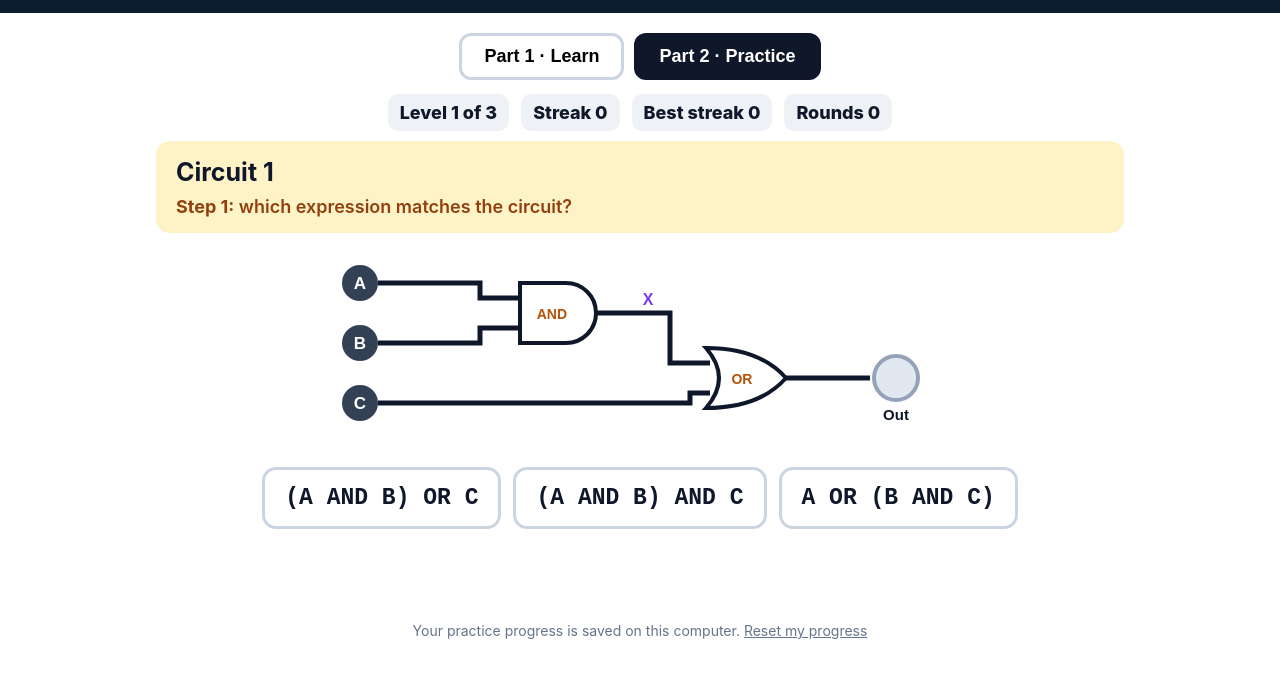
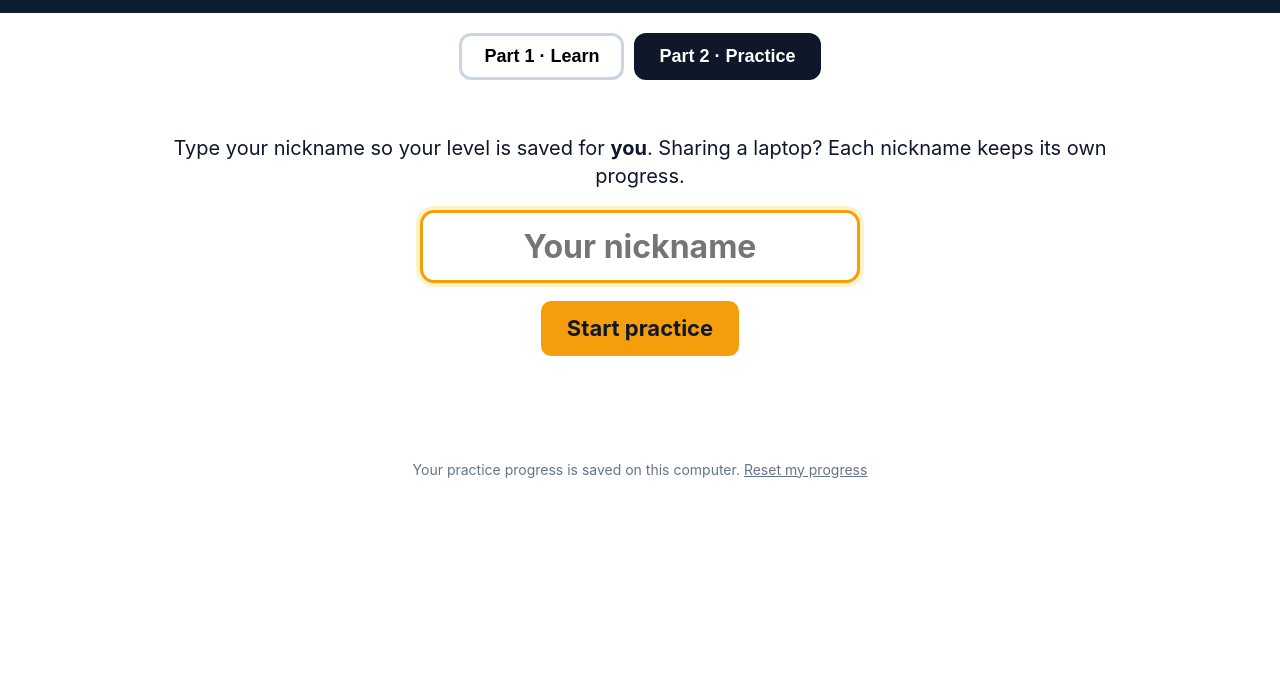
Before and after one commit to GeloGS01/logic-escape, a plain HTML site: page circuitreader/index.html in a window 1280 px wide. Both pictures are taken after a click on the button "Part 2 · Practice". Shown: the part 186-859 px from the top of the page. After the commit the page ends 800 px from the top, so only its background shows below. Drawn offline with Linux system fonts and the light colour scheme.

Commit message:
Circuit Reader + Adder Lab: per-nickname progress (shared laptops), welcome back on continue
Co-Authored-By: Claude Opus 5.5 <noreply@anthropic.com>

```diff
--- a/circuitreader/index.html
+++ b/circuitreader/index.html
@@ -113,12 +113,20 @@
   </section>
 
   <section id="practiceView" class="hidden">
+    <div id="nickBox" class="start">
+      <p style="font-size:20px">Type your nickname so your level is saved for <b>you</b>. Sharing a laptop? Each nickname keeps its own progress.</p>
+      <p><input id="nick" maxlength="16" placeholder="Your nickname" autocomplete="off"></p>
+      <p><button id="goBtn" class="btn amber" style="font-size:22px">Start practice</button></p>
+      <p id="nickMsg" style="color:var(--red);font-weight:700;min-height:24px"></p>
+    </div>
+    <div id="playArea" class="hidden">
     <div class="stats" id="stats"></div>
     <div class="panel"><h2 id="pTitle"></h2><div class="how" id="pHow"></div></div>
     <div class="diagram" id="pDiagram"></div>
     <div id="pStep"></div>
     <div class="feedback" id="feedback"></div>
     <div class="actions"><button id="checkBtn" class="btn hidden">✅ Check my table</button><button id="newBtn" class="btn amber hidden">Next circuit →</button></div>
+    </div>
   </section>
   <footer>Your practice progress is saved on this computer. <a href="#" id="resetLink">Reset my progress</a></footer>
 </main>
@@ -256,9 +264,10 @@
   $("nextBtn").onclick = function () { if (step < STEPS.length - 1) { step++; showStep(); } else tab("practice"); };
 
   // ---------- Part 2: Practice (random, repeatable) ----------
-  var KEY = "circuitReader.v1", P = { level: 1, streak: 0, best: 0, points: 0, rounds: 0, mastered: false };
-  try { var saved = JSON.parse(localStorage.getItem(KEY) || "null"); if (saved) P = saved; } catch (e) {}
-  function save() { try { localStorage.setItem(KEY, JSON.stringify(P)); } catch (e) {} }
+  // progress is kept per nickname, so two students can share one laptop
+  var KEY = "circuitReader.v1", NICK = "", FRESH = function () { return { level: 1, streak: 0, best: 0, points: 0, rounds: 0, mastered: false }; }, P = FRESH();
+  function load(n) { NICK = n; P = FRESH(); try { var s = JSON.parse(localStorage.getItem(KEY + ":" + n.toLowerCase()) || "null"); if (s) P = s; } catch (e) {} }
+  function save() { if (!NICK) return; try { localStorage.setItem(KEY + ":" + NICK.toLowerCase(), JSON.stringify(P)); } catch (e) {} }
   var POOL = { 1: ["AND", "OR"], 2: ["AND", "OR", "XOR"], 3: ["AND", "OR", "XOR", "NAND", "NOR", "XNOR"] };
   var NEED = 5, MASTER = 5;   // perfect rounds in a row to level up / to master level 3
   function newCircuit() {
@@ -275,7 +284,7 @@
     return outL;
   }
   function stats() {
-    $("stats").innerHTML = "<span>Level " + P.level + " of 3</span><span>Streak " + P.streak + "</span><span>Best streak " + P.best + "</span><span>Rounds " + P.rounds + "</span>" + (P.mastered ? "<span class='m'>🏅 MASTERED</span>" : "");
+    $("stats").innerHTML = "<span>👤 " + NICK.replace(/[<>&"]/g, "") + " · <a href='#' id='switchLink'>switch player</a></span><span>Level " + P.level + " of 3</span><span>Streak " + P.streak + "</span><span>Best streak " + P.best + "</span><span>Rounds " + P.rounds + "</span>" + (P.mastered ? "<span class='m'>🏅 MASTERED</span>" : "");
     $("scoreBox").textContent = P.points + " pts"; $("bestBox").textContent = P.mastered ? "🏅 Mastered" : "Level " + P.level;
   }
   var R = null;
@@ -319,13 +328,23 @@
     };
   }
   $("newBtn").onclick = round;
-  $("resetLink").onclick = function (e) { e.preventDefault(); if (confirm("Reset your level and streak?")) { P = { level: 1, streak: 0, best: 0, points: 0, rounds: 0, mastered: false }; save(); round(); } };
+  $("resetLink").onclick = function (e) { e.preventDefault(); if (confirm("Reset your level and streak?")) { if (!NICK) return; P = FRESH(); save(); round(); } };
 
   function tab(t) {
     $("tabLearn").classList.toggle("on", t === "learn"); $("tabPractice").classList.toggle("on", t === "practice");
     $("learnView").classList.toggle("hidden", t !== "learn"); $("practiceView").classList.toggle("hidden", t !== "practice");
-    if (t === "practice" && !R) round();
+    if (t === "practice" && !NICK) { $("nickBox").classList.remove("hidden"); $("playArea").classList.add("hidden"); $("nick").focus(); }
   }
+  $("goBtn").onclick = function () {
+    var n = $("nick").value.trim();
+    if (!n) { $("nickMsg").textContent = "Type your nickname first."; return; }
+    load(n); $("nickMsg").textContent = ""; $("nickBox").classList.add("hidden"); $("playArea").classList.remove("hidden"); round();
+    if (P.rounds) fb(null, "👋 Welcome back, " + n.replace(/[<>&"]/g, "") + "! Continuing at Level " + P.level + (P.mastered ? " (🏅 mastered)" : "") + ", streak " + P.streak + ".", "");
+  };
+  $("nick").addEventListener("keydown", function (e) { if (e.key === "Enter") $("goBtn").click(); });
+  document.addEventListener("click", function (e) {
+    if (e.target && e.target.id === "switchLink") { e.preventDefault(); NICK = ""; R = null; P = FRESH(); $("nick").value = ""; stats(); tab("practice"); }
+  });
   $("tabLearn").onclick = function () { tab("learn"); };
   $("tabPractice").onclick = function () { tab("practice"); };
   showStep(); stats();
```
Also changed, not shown: adderlab/index.html (+25 -6 lines).
